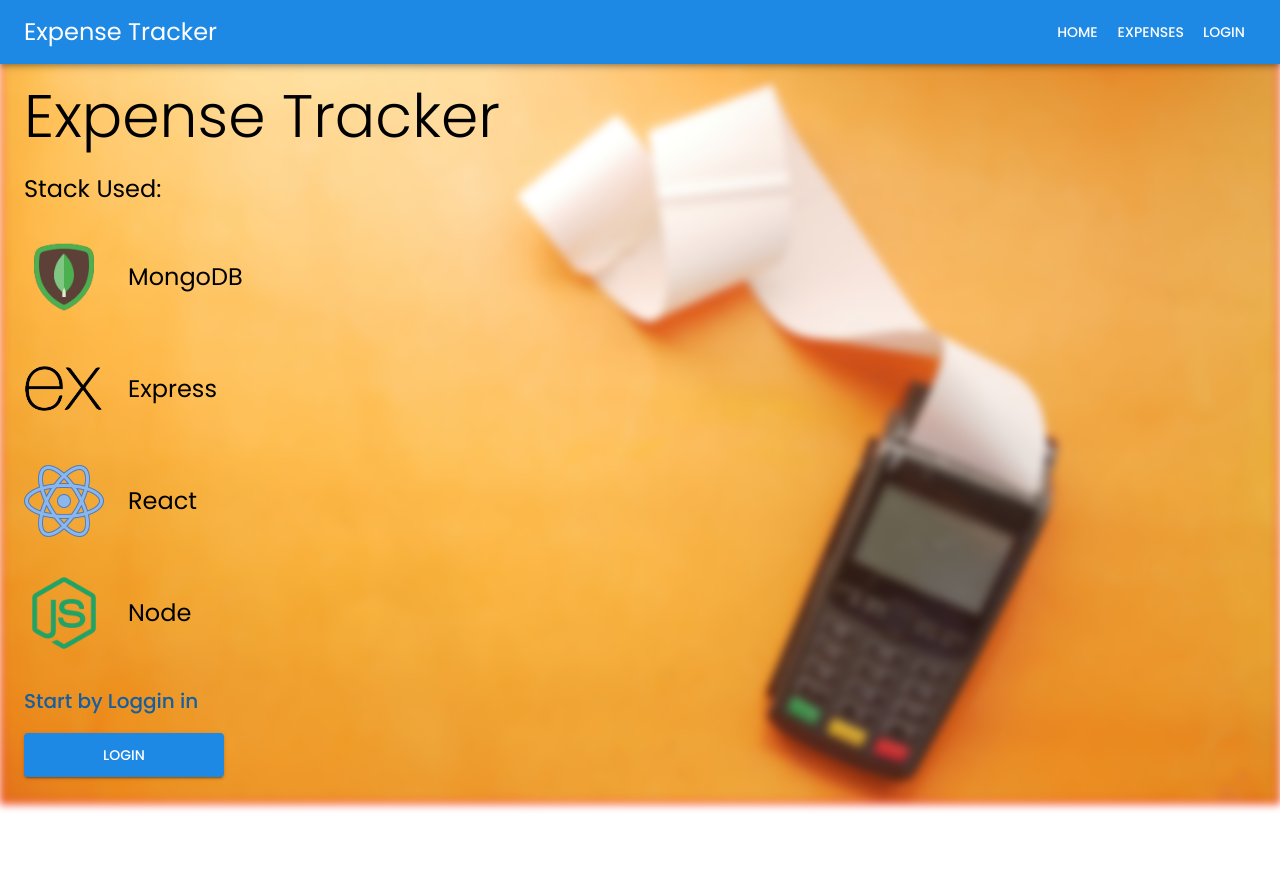
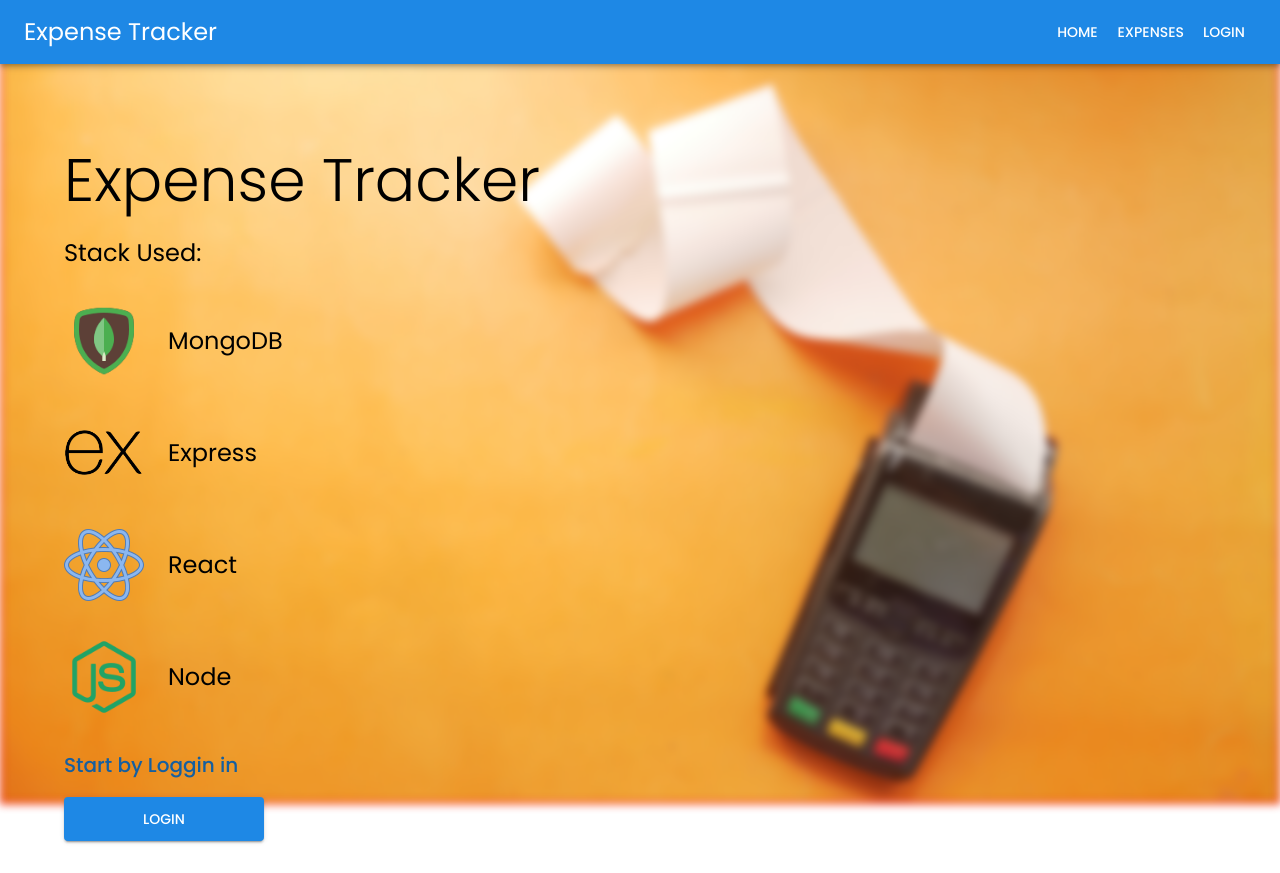
Before and after one commit to anisr95/Expense_Tracker_Fullstack, a React (Create React App) app in the folder client/: page / in a window 1280 px wide. Before the commit the page ends 800 px from the top, so only its background shows below. Built offline with nearby package versions, Linux system fonts and the light colour scheme; a web font is replaced by a local one.

Commit message:
Now user can scroll on the HomePage to view the rest of the content

```diff
--- a/client/src/App.css
+++ b/client/src/App.css
@@ -34,7 +34,7 @@ h2.title, h6.title, h3.title p.title{
 }
 
 .content{
-    position: fixed;
+    position: relative;
     margin-top: 5rem;
     z-index: 10;
     top: 0;
--- a/client/src/components/HomePage.jsx
+++ b/client/src/components/HomePage.jsx
@@ -93,6 +93,7 @@ const HomePage = () => {
                 to="/auth/register"
                 sx={{
                   marginTop: "1rem",
+                  marginBottom: "2rem",
                   padding: "0.6rem 4rem",
                 }}
                 // large
```
